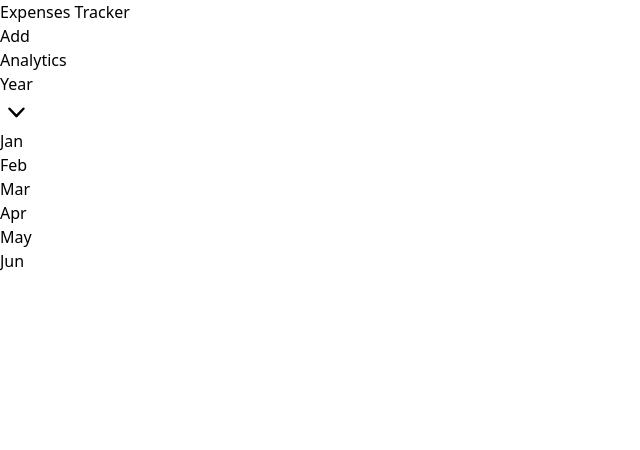
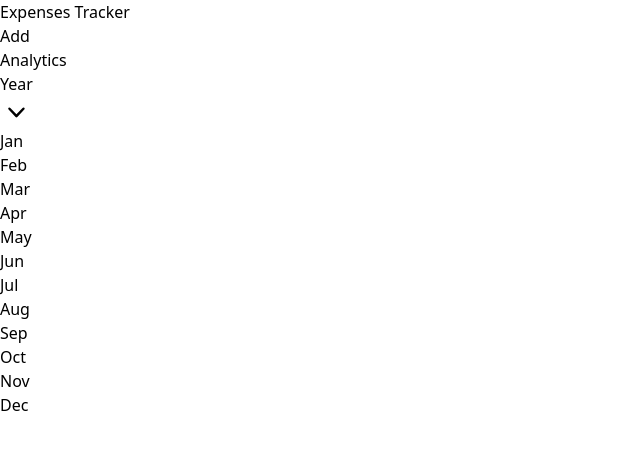
Before and after one commit to nicoPuegher/expenses-tracker, a React (Vite) app: page / in a window 1280 px wide. Shown: the top 450 px of the page, without its empty margins (0-640 px from the left). Built offline with nearby package versions, Linux system fonts and the light colour scheme; the HTML template or start-up script is replaced by a standard one.

Commit message:
add dynamic bars for each month

```diff
--- a/src/components/Chart/Chart.jsx
+++ b/src/components/Chart/Chart.jsx
@@ -1,17 +1,21 @@
 import React from 'react';
 import ChartNav from '../ChartNav/ChartNav';
 import ChartBar from '../ChartBar/ChartBar';
+import monthsData from './monthsData';
 
 function Chart() {
+  const chartBars = monthsData.map((monthData) => (
+    <ChartBar
+      key={monthData.id}
+      name={monthData.name}
+      expenses={monthData.expenses}
+    />
+  ));
+
   return (
     <section className="bg-gray-200">
       <ChartNav />
-      <ChartBar name="Jan" />
-      <ChartBar name="Feb" />
-      <ChartBar name="Mar" />
-      <ChartBar name="Apr" />
-      <ChartBar name="May" />
-      <ChartBar name="Jun" />
+      {chartBars}
     </section>
   );
 }
```
